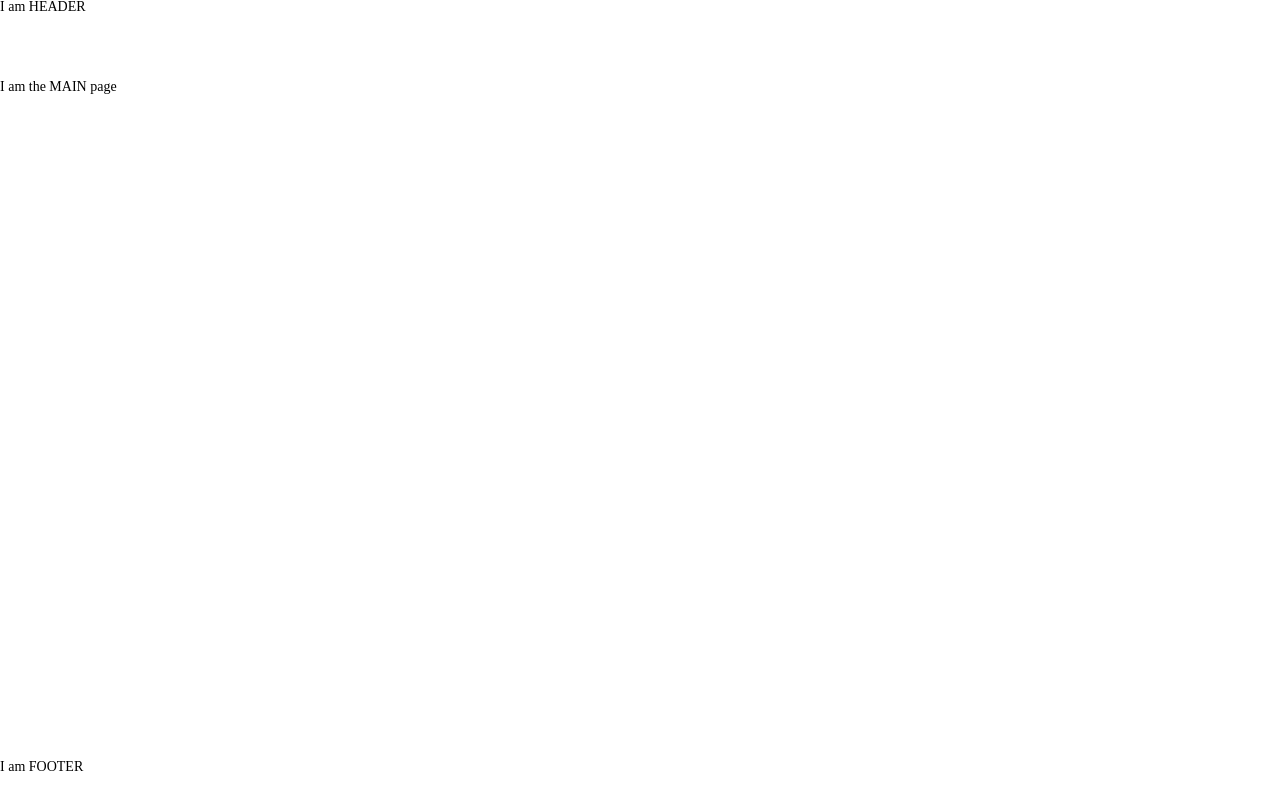
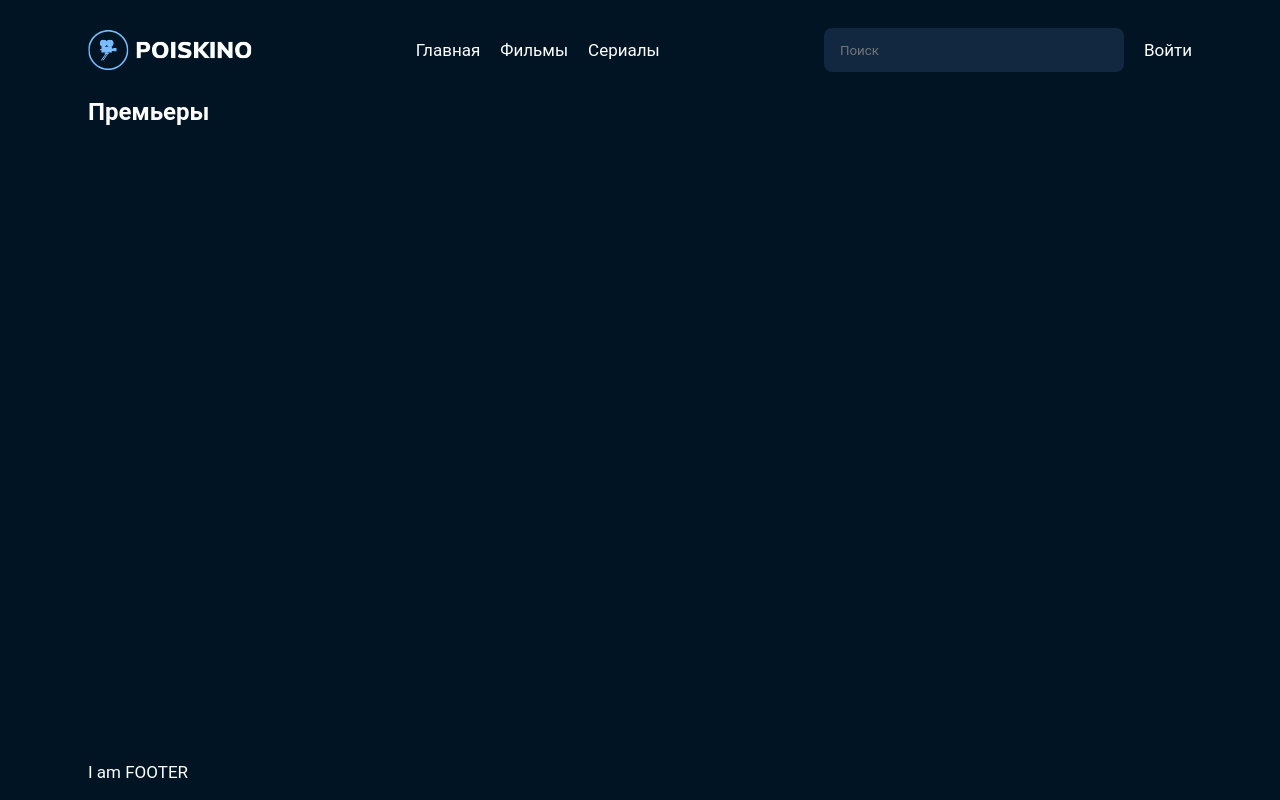
Before and after one commit to LetoCode/rs-clone, a website built with webpack: page src/index.html in a window 1280 px wide. Built offline with nearby package versions, Linux system fonts and the light colour scheme; no server answers.

Commit message:
feat: add header, first block and styles

```diff
--- a/src/scss/abstarct/_constants.scss
+++ b/src/scss/abstarct/_constants.scss
@@ -1,3 +1,11 @@
+$color-primary: #122840;
+// $color-additional: #1f2d7d;
+$color-text: #ffffff;
+$color-light: #777777;
+$color-text-active: #ba9d5a;
+// $color-background: linear-gradient(45deg, rgba(244,190,181,1) 0%, rgba(235,232,182,1) 15%, rgba(241,242,248,1) 50%, rgba(146,186,225,1) 85%, rgba(184,153,217,1) 100%);
+$color-bg: #001424;
+
 $content-width: 1197px;
 $tablet-width: 768px;
 $mobile-big-width: 414px;
--- a/src/scss/base/_base.scss
+++ b/src/scss/base/_base.scss
@@ -1,16 +1,27 @@
+html {
+   font-size: 10px;
+}
+
 body {
-   // background: url(../assets/bg/bg.jpg) 0 0 / cover no-repeat fixed;
-   // color: orange;
-   // font-family: Philosopher, sans-serif;
-   // font-size: 14px;
-   // height: 100%;
+   color: $color-text;
+   font-family: Roboto, -apple-system, BlinkMacSystemFont, Helvetica Neue, Arial, sans-serif;
+   font-style: normal;
+   font-weight: 400;
+   font-size: 1.7rem;
+   line-height: 24px;
+   background: $color-bg;
 }
 
 .wrapper {
    min-height: 100%;
    display: flex;
    flex-direction: column;
-   max-width: 1960px;
+   max-width: 1104px;
+   margin: 0 auto;
+}
+
+.container {
+   width: 1104px;
    margin: 0 auto;
 }
 
@@ -25,3 +36,8 @@ body {
 .footer {
    flex: 0 1 5vh;
 }
+
+h2 {
+   font-size: 2.4rem;
+   font-weight: 700;
+}
--- /dev/null
+++ b/src/scss/components/_selections.scss
@@ -0,0 +1,28 @@
+.selection {
+    display: flex;
+    justify-content: space-between;
+}
+
+.selection__poster {
+    height: 234px;
+    width: 168px;
+    margin-top: 20px;
+}
+
+.poster__img {
+    width: 100%;
+    height: 100%;
+    border-radius: 8px;
+}
+
+.poster__title {
+    margin-top: 10px;
+    white-space: nowrap;
+    overflow: hidden;
+    text-overflow: ellipsis;
+}
+
+.poster__desc {
+    font-size: 1.4rem;
+    color: $color-light;
+}
--- /dev/null
+++ b/src/scss/layouts/_header.scss
@@ -0,0 +1,36 @@
+.header__container {
+    display: flex;
+    align-items: center;
+    height: 100px;
+    justify-content: space-between;
+}
+
+.logo__img {
+    height: 40px;
+}
+
+.header__nav {
+    display: flex;
+    gap: 20px;
+}
+
+.nav__item {
+    &:hover {
+        color: $color-text-active;
+    }
+}
+
+.header__right {
+    display: flex;
+    gap: 20px;
+    align-items: center;
+}
+
+.header__search {
+    background-color: $color-primary;
+    color: $color-text;
+    width: 300px;
+    height: 44px;
+    padding: 10px 16px;
+    border-radius: 8px;
+}
--- a/src/scss/layouts/_testKinopoiskAPI.scss
+++ b/src/scss/layouts/_testKinopoiskAPI.scss
@@ -14,7 +14,6 @@
    background-color: cornflowerblue;
    border: 2px solid rgb(57, 126, 255);
    border-radius: 5px;
-   font-size: 1.2rem;
    text-transform: capitalize;
 }
 
--- a/src/style.scss
+++ b/src/style.scss
@@ -10,7 +10,10 @@
 @import "scss/base/base";
 
 //Layouts
+@import "scss/layouts/header";
 @import "scss/layouts/testKinopoiskAPI";
 
 // Components
+@import "scss/components/selections";
+
 // @import "";
--- a/src/ts/pages/components/header.ts
+++ b/src/ts/pages/components/header.ts
@@ -1,7 +1,27 @@
 function showHeader(): HTMLElement {
    const footerElement: HTMLElement = document.createElement('header');
    footerElement.className = 'header';
-   footerElement.textContent = 'I am HEADER';
+   // footerElement.textContent = 'I am HEADER';
+   footerElement.innerHTML = `
+   <div class="container">
+      <div class="header__container">
+         <div class="header__logo">
+              <a href="/">
+                 <img class="logo__img" src="logo.svg" alt="logo">
+              </a>
+         </div>
+         <nav class="header__nav">
+            <a class="nav__item" href="/">Главная</a>
+            <a class="nav__item" href="#">Фильмы</a>
+            <a class="nav__item" href="#">Сериалы</a>
+         </nav>
+         <div class="header__right">
+           <input type="search" class="header__search" placeholder="Поиск">
+           <a href="#">Войти</a>
+         </div>
+      </div>
+   </div>
+   `;
 
    return footerElement;
 }
--- a/src/ts/pages/home.ts
+++ b/src/ts/pages/home.ts
@@ -1,15 +1,75 @@
 import * as App from "../app/app";
+import { getPremieres } from "../kinopoiskAPI/controller";
 
 function homePage(): void {
    App.showPage(createHomePage)
 }
 
 function createHomePage(): HTMLElement {
-   const mainElement: HTMLElement = document.createElement('div');
+   const mainElement: HTMLElement = document.createElement('main');
+   const premieres = document.createElement('div');
+   const premieresTitle = document.createElement('h2');
+   const premieresSelection = document.createElement('div');
+
    mainElement.className = 'main';
-   mainElement.textContent = 'I am the MAIN page';
+   mainElement.append(premieres);
+   premieres.className = 'premieres';
+   premieres.append(premieresTitle);
+   premieresTitle.textContent = 'Премьеры';
+   premieres.append(premieresSelection);
+   premieresSelection.className = 'selection premieres';
+
+   getPremieres('2023', 'January').then(data => {
+      createSelection(premieresSelection, data);
+   });
 
    return mainElement;
 }
 
 export default homePage;
+
+function createSelection(selection: HTMLElement, data: string | respPremieres) {
+   const postersData = JSON.parse(JSON.stringify(data));
+   for (let i = 0; i < 6; i++) {
+      const currData = postersData.items[i];
+      const poster = document.createElement('div');
+      const posterImg = document.createElement('img');
+      const posterTitle = document.createElement('p');
+      const posterDesc = document.createElement('p');
+
+      selection.append(poster);
+      poster.className = 'selection__poster';
+
+      poster.append(posterImg);
+      posterImg.className = 'poster__img';
+      posterImg.src = currData.posterUrl;
+
+      poster.append(posterTitle);
+      posterTitle.className = 'poster__title';
+      posterTitle.textContent = currData.nameRu;
+
+      poster.append(posterDesc);
+      posterDesc.className = 'poster__desc';
+      posterDesc.textContent = `${currData.year}, ${currData.genres[0].genre}`;
+   }
+}
+
+
+// async function getMainPoster() {
+//    let data: respPremieres | string;
+//    data = await getPremieres('2023', 'January');
+//    let arrPrem = JSON.parse(JSON.stringify(data));
+//    const rand = Math.floor(Math.random() * arrPrem.items.length);
+//    const mainPoster = arrPrem.items[rand];
+//    console.log(mainPoster);
+
+//    const video = await getVideos(mainPoster.kinopoiskId);
+//    console.log(JSON.parse(JSON.stringify(video)));
+//    // return mainPoster;
+// }
+
+// function createMainBanner() {
+//    const mainBanner = document.createElement('div');
+//    const bannerVideo = document.createElement('')
+
+// }
```
Also changed, not shown: src/html/header.html (added, +18 -0 lines), src/public/logo.svg (added).
